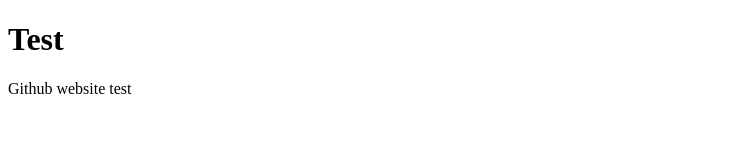
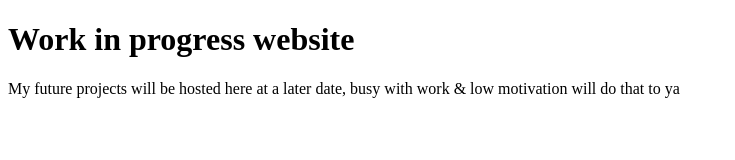
Before and after one commit to Brandon702/Brandon702.github.io, a plain HTML site: page index.html in a window 1280 px wide. Shown: the whole page, without its empty margins (0-735 px from the left). Drawn offline with Linux system fonts and the light colour scheme.

Commit message:
Text change

```diff
--- a/index.html
+++ b/index.html
@@ -1,7 +1,7 @@
 <!DOCTYPE html>
 <html>
 <body>
-<h1>Test</h1>
-<p>Github website test</p>
+<h1>Work in progress website</h1>
+<p>My future projects will be hosted here at a later date, busy with work & low motivation will do that to ya</p>
 </body>
 </html>
```
